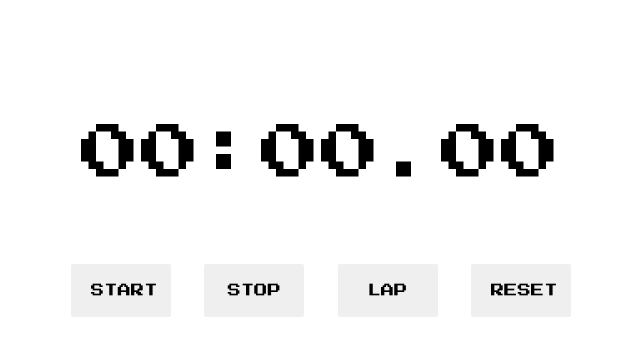
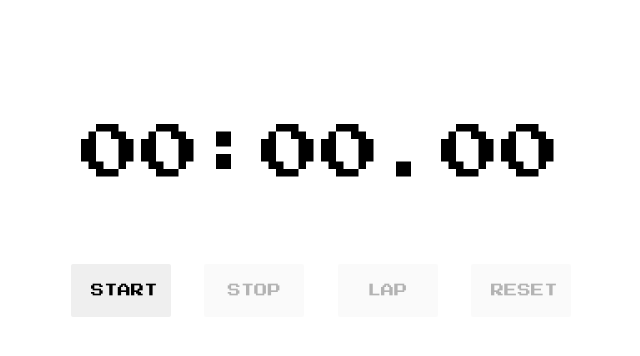
Before and after one commit to Shopify/eng-intern-assessment-react, a React app: page / in a window 1280 px wide. Shown: the top 356 px of the page, without its empty margins (319-959 px from the left). Built offline with nearby package versions, Linux system fonts and the light colour scheme.

Commit message:
Stopwatch state functionality
added the three stopwatch states and logic for disabling buttons depending on the stopwatch state

```diff
--- a/src/App.tsx
+++ b/src/App.tsx
@@ -9,26 +9,25 @@ function App() {
     const [timeElapsed, setTimeElapsed] = useState<number>(0);
     const [lapTimes, setLapTimes] = useState<number[]>([]);
     const [lapTimesSum, setLapTimesSum] = useState<number>(0);
-    const [isTiming, setIsTiming] = useState<boolean>(false);
+
+    type StopwatchState = 'reset' | 'started' | 'stopped';
+    const [stopwatchState, setStopwatchState] = useState<StopwatchState>('reset');
 
     useEffect(() => {
         setLapTimesSum(lapTimes.reduce((a, b) => a + b, 0));
     }, [lapTimes])
 
-    // for debugging
-    useEffect(() => {
-        console.log(formatTime(lapTimesSum));
-    }, [lapTimesSum])
-
     const startStopwatch = () => {
         intervalRef.current
             ? null
             : intervalRef.current = setInterval(() => setTimeElapsed(t => t + 10), 10);
+        setStopwatchState('started');
     }
 
     const stopStopwatch = () => {
         clearInterval(intervalRef.current);
         intervalRef.current = null;
+        setStopwatchState('stopped');
     }
 
     const recordLap = () => {
@@ -41,6 +40,7 @@ function App() {
         setTimeElapsed(0);
         setLapTimes([]);
         setLapTimesSum(0);
+        setStopwatchState('reset');
     }
 
     return (
@@ -48,19 +48,23 @@ function App() {
             <StopWatch time={timeElapsed} />
             <div className='buttonsContainer'>
                 <StopWatchButton
-                    label='start'
+                    name='start'
+                    stopwatchState={stopwatchState}
                     handleButtonClick={() => startStopwatch()}
                 />
                 <StopWatchButton
-                    label='stop'
+                    name='stop'
+                    stopwatchState={stopwatchState}
                     handleButtonClick={() => stopStopwatch()}
                 />
                 <StopWatchButton
-                    label='lap'
+                    name='lap'
+                    stopwatchState={stopwatchState}
                     handleButtonClick={() => recordLap()}
                 />
                 <StopWatchButton
-                    label='reset'
+                    name='reset'
+                    stopwatchState={stopwatchState}
                     handleButtonClick={() => resetStopwatch()}
                 />
             </div>
--- a/src/components/StopWatchButton.tsx
+++ b/src/components/StopWatchButton.tsx
@@ -1,13 +1,22 @@
 import React from 'react';
 
 interface buttonProps {
-    label: string;
+    name: string;
+    stopwatchState: string;
     handleButtonClick: () => void;
 }
 
-const StopWatchButton = ({label, handleButtonClick}:buttonProps) => {
-    return(
-        <button className='digital' onClick={handleButtonClick}>{label}</button>
+const StopWatchButton = ({ name, stopwatchState, handleButtonClick }: buttonProps) => {
+    if (
+        (stopwatchState === 'reset' && name !== 'start')
+        || (stopwatchState === 'started' && name === 'start')
+        || (stopwatchState === 'stopped' && name === 'stop')
+    ) {
+        return (
+            <button className='digital' onClick={handleButtonClick} disabled>{name}</button>
+        )
+    } else return (
+        <button className='digital' onClick={handleButtonClick}>{name}</button>
     )
 }
 
```
